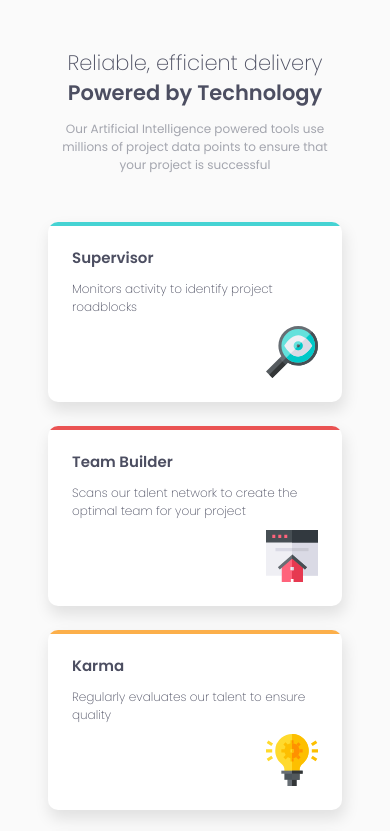
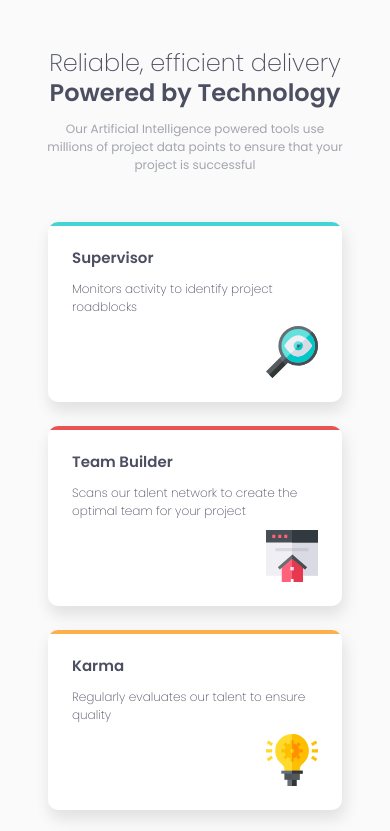
Before and after one commit to nhhlan/feature-section, a plain HTML site: page index.html in a window 390 px wide. Shown: the top 831 px of the page. Drawn offline with Linux system fonts and the light colour scheme.

Commit message:
update header

```diff
--- a/style.css
+++ b/style.css
@@ -37,7 +37,7 @@ html, body
 }
 .header > p:first-child
 {
-    font-size: 1.75rem;
+    font-size: 2rem;
     font-weight: 200;
     line-height: 2.5rem;
     margin-bottom: 1rem;
@@ -146,7 +146,7 @@ html, body
 {
     .header
     {
-        width: calc(80% - 3rem);
+        width: calc(90% - 3.75rem);
         margin: 4rem 0
     }
     .card-container
```
